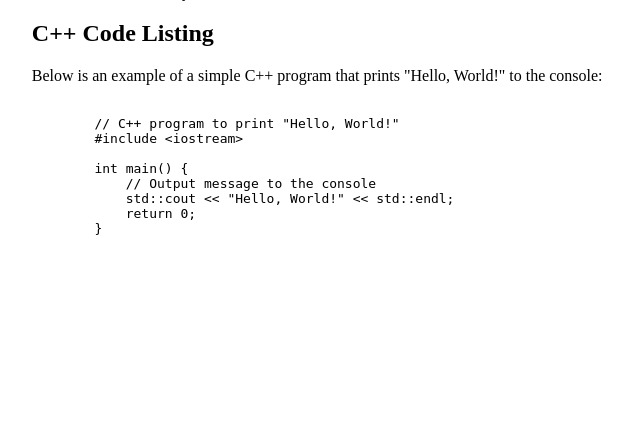
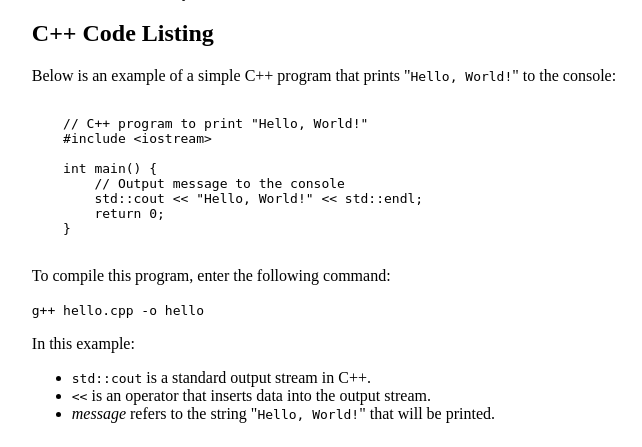
Before and after one commit to kseniakot/IGI_LR, a Django app: template IGI/LR5/Lab5/catalog/templates/index.html in a window 1280 px wide. Shown: the part 611-1058 px from the top of the page, without its empty margins (229-871 px from the left). Before the commit the page ends 846 px from the top, so only its background shows below. Run offline with Django 5.2, Linux system fonts and the light colour scheme; the template is opened without the code that fills it, so the values that code supplies are empty.

Commit message:
add code listing

```diff
--- a/IGI/LR5/Lab5/catalog/templates/index.html
+++ b/IGI/LR5/Lab5/catalog/templates/index.html
@@ -42,19 +42,28 @@
 
     <section>
         <h2>C++ Code Listing</h2>
-        <p>Below is an example of a simple C++ program that prints "Hello, World!" to the console:</p>
-        <pre>
-        <code>
+        <p>Below is an example of a simple C++ program that prints "<samp>Hello, World!</samp>" to the console:</p>
+
+        <pre><code>
     // C++ program to print "Hello, World!"
     #include &lt;iostream&gt;
 
     int main() {
         // Output message to the console
-            std::cout &lt;&lt; "Hello, World!" &lt;&lt; std::endl;
+        std::cout &lt;&lt; "<samp>Hello, World!</samp>" &lt;&lt; std::endl;
         return 0;
     }
-        </code>
-    </pre>
+    </code></pre>
+
+        <p>To compile this program, enter the following command:</p>
+        <kbd>g++ hello.cpp -o hello</kbd>
+
+        <p>In this example:</p>
+        <ul>
+            <li><code>std::cout</code> is a standard output stream in C++.</li>
+            <li><code>&lt;&lt;</code> is an operator that inserts data into the output stream.</li>
+            <li><var>message</var> refers to the string "<samp>Hello, World!</samp>" that will be printed.</li>
+        </ul>
     </section>
 
 {% endblock %}
```
Lines whose indentation alone changed are shown as unchanged.
